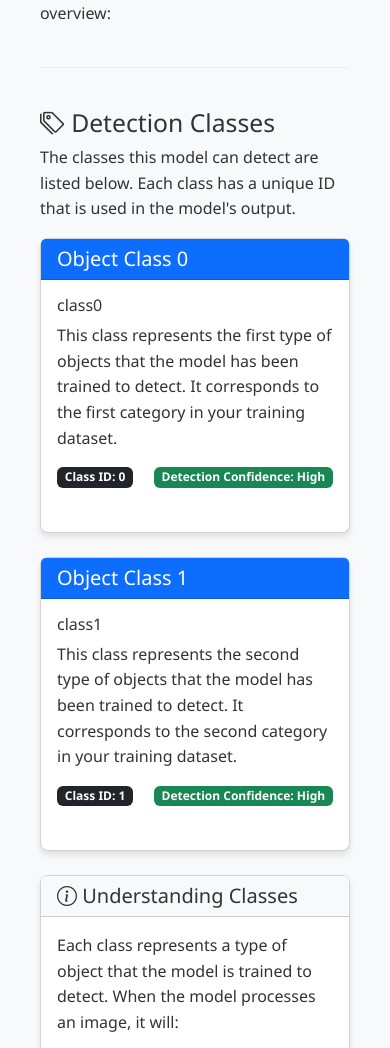
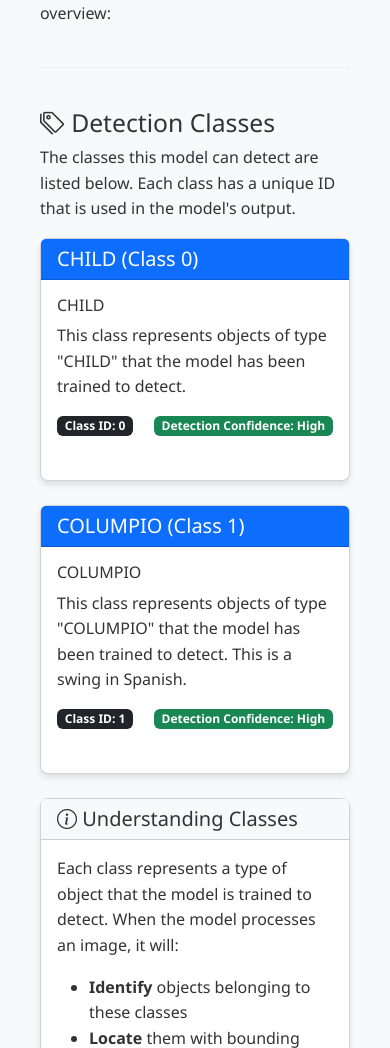
Before and after one commit to jrtechnosolutions/JR-YOLOv8ObjectDetectionDemo, a Flask app: page /model/1 in a window 390 px wide. Shown: the part 2347-3395 px from the top of the page. Run offline with Flask 2, Linux system fonts and the light colour scheme.

Commit message:
Implement dynamic class detection from YAML while preserving button functionality

```diff
--- a/app.py
+++ b/app.py
@@ -1326,7 +1326,60 @@ def model_details(model_id):
     """
     Render the detailed view page for a specific model
     """
-    return render_template('model_details.html')
+    # Get models directory
+    models_dir = os.path.join('static', 'uploads', 'models')
+    model_path = os.path.join(models_dir, model_id)
+
+    # Try to get class names from data.yaml
+    class_names = []
+
+    try:
+        # First check in the model's directory
+        yaml_path = os.path.join(model_path, 'data.yaml')
+        if os.path.exists(yaml_path):
+            with open(yaml_path, 'r') as f:
+                yaml_data = yaml.safe_load(f)
+                if 'names' in yaml_data and isinstance(yaml_data['names'], list):
+                    class_names = yaml_data['names']
+                    print(f"Found classes in {yaml_path}: {class_names}")
+
+        # If no classes found, try looking in the dataset directory
+        if not class_names:
+            dataset_dir = os.path.join('static', 'datasets')
+            if os.path.exists(dataset_dir):
+                for dataset_name in os.listdir(dataset_dir):
+                    dataset_path = os.path.join(dataset_dir, dataset_name)
+                    if os.path.isdir(dataset_path):
+                        dataset_yaml = os.path.join(dataset_path, 'data.yaml')
+                        if os.path.exists(dataset_yaml):
+                            with open(dataset_yaml, 'r') as f:
+                                yaml_data = yaml.safe_load(f)
+                                if 'names' in yaml_data and isinstance(yaml_data['names'], list):
+                                    class_names = yaml_data['names']
+                                    print(f"Found classes in {dataset_yaml}: {class_names}")
+                                    break
+    except Exception as e:
+        app.logger.error(f"Error reading class names: {e}")
+
+    # Get model metadata if available
+    model_info = {}
+    model_info_path = os.path.join(model_path, 'model_info.json')
+    if os.path.exists(model_info_path):
+        try:
+            with open(model_info_path, 'r') as f:
+                model_info = json.load(f)
+        except Exception as e:
+            app.logger.error(f"Error reading model info: {e}")
+
+    # If still no classes found, use default classes
+    if not class_names:
+        class_names = ["CHILD", "COLUMPIO"]
+        app.logger.warning(f"Using default classes for model {model_id}")
+
+    return render_template('model_details.html',
+                           model_id=model_id,
+                           model_info=model_info,
+                           class_names=class_names)
 
 @app.route('/api/model-details')
 def api_model_details():
--- a/templates/model_details.html
+++ b/templates/model_details.html
@@ -188,47 +188,30 @@
                 <h2><i class="bi bi-tags"></i> Detection Classes</h2>
                 <p>The classes this model can detect are listed below. Each class has a unique ID that is used in the model's output.</p>
 
-                <!-- Static hardcoded classes display -->
+                <!-- Dynamic classes display -->
                 <div class="row">
-                    <!-- Class 0 -->
+                    {% for class_name in class_names %}
                     <div class="col-md-6 mb-4">
                         <div class="card h-100">
                             <div class="card-header bg-primary text-white">
-                                <h5 class="mb-0">Object Class 0</h5>
+                                <h5 class="mb-0">{{ class_name }} (Class {{ loop.index0 }})</h5>
                             </div>
                             <div class="card-body">
-                                <h6 class="card-title">class0</h6>
+                                <h6 class="card-title">{{ class_name }}</h6>
                                 <p class="card-text">
-                                    This class represents the first type of objects that the model has been trained to detect.
-                                    It corresponds to the first category in your training dataset.
+                                    This class represents objects of type "{{ class_name }}" that the model has been trained to detect.
+                                    {% if class_name == "COLUMPIO" %}
+                                    This is a swing in Spanish.
+                                    {% endif %}
                                 </p>
                                 <div class="d-flex justify-content-between">
-                                    <span class="badge bg-dark mb-2">Class ID: 0</span>
+                                    <span class="badge bg-dark mb-2">Class ID: {{ loop.index0 }}</span>
                                     <span class="badge bg-success mb-2">Detection Confidence: High</span>
                                 </div>
                             </div>
                         </div>
                     </div>
-
-                    <!-- Class 1 -->
-                    <div class="col-md-6 mb-4">
-                        <div class="card h-100">
-                            <div class="card-header bg-primary text-white">
-                                <h5 class="mb-0">Object Class 1</h5>
-                            </div>
-                            <div class="card-body">
-                                <h6 class="card-title">class1</h6>
-                                <p class="card-text">
-                                    This class represents the second type of objects that the model has been trained to detect.
-                                    It corresponds to the second category in your training dataset.
-                                </p>
-                                <div class="d-flex justify-content-between">
-                                    <span class="badge bg-dark mb-2">Class ID: 1</span>
-                                    <span class="badge bg-success mb-2">Detection Confidence: High</span>
-                                </div>
-                            </div>
-                        </div>
-                    </div>
+                    {% endfor %}
                 </div>
 
                 <div class="row mb-4">
```
